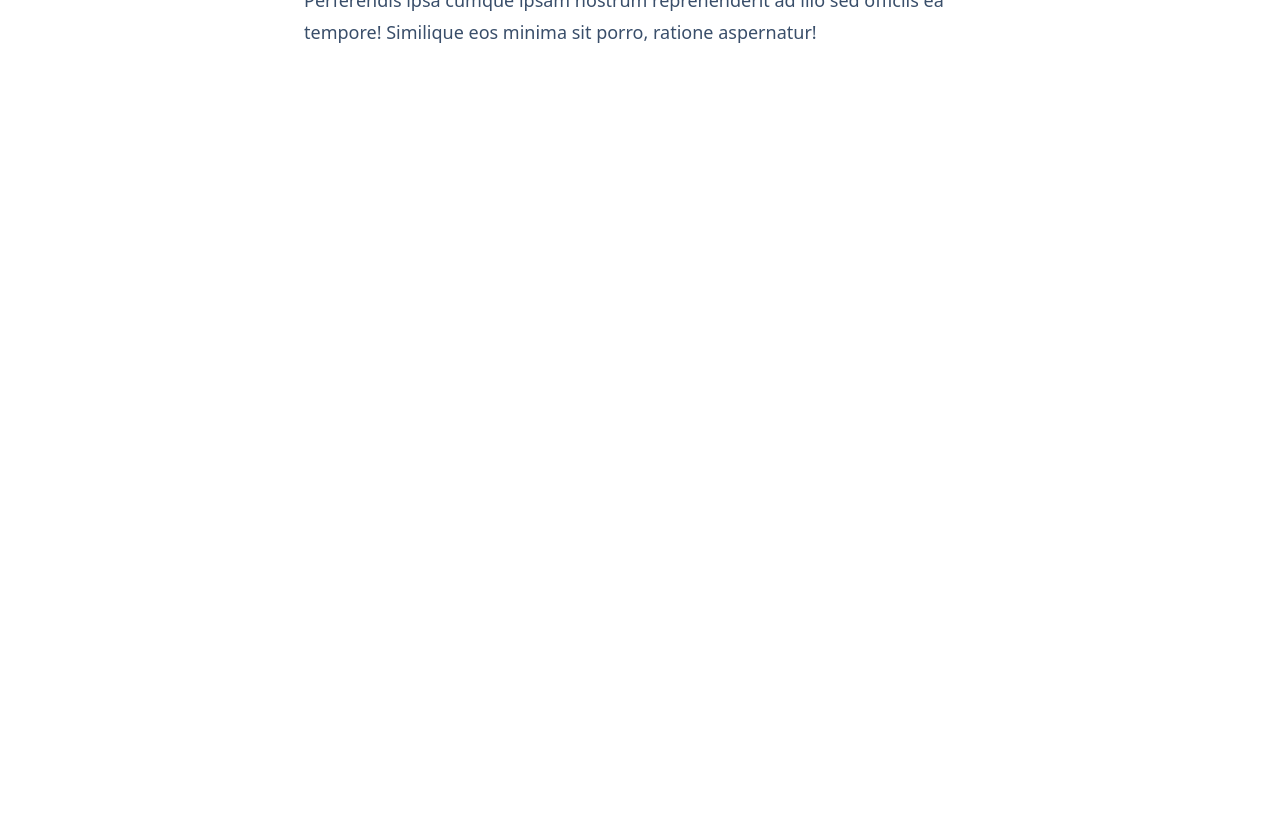
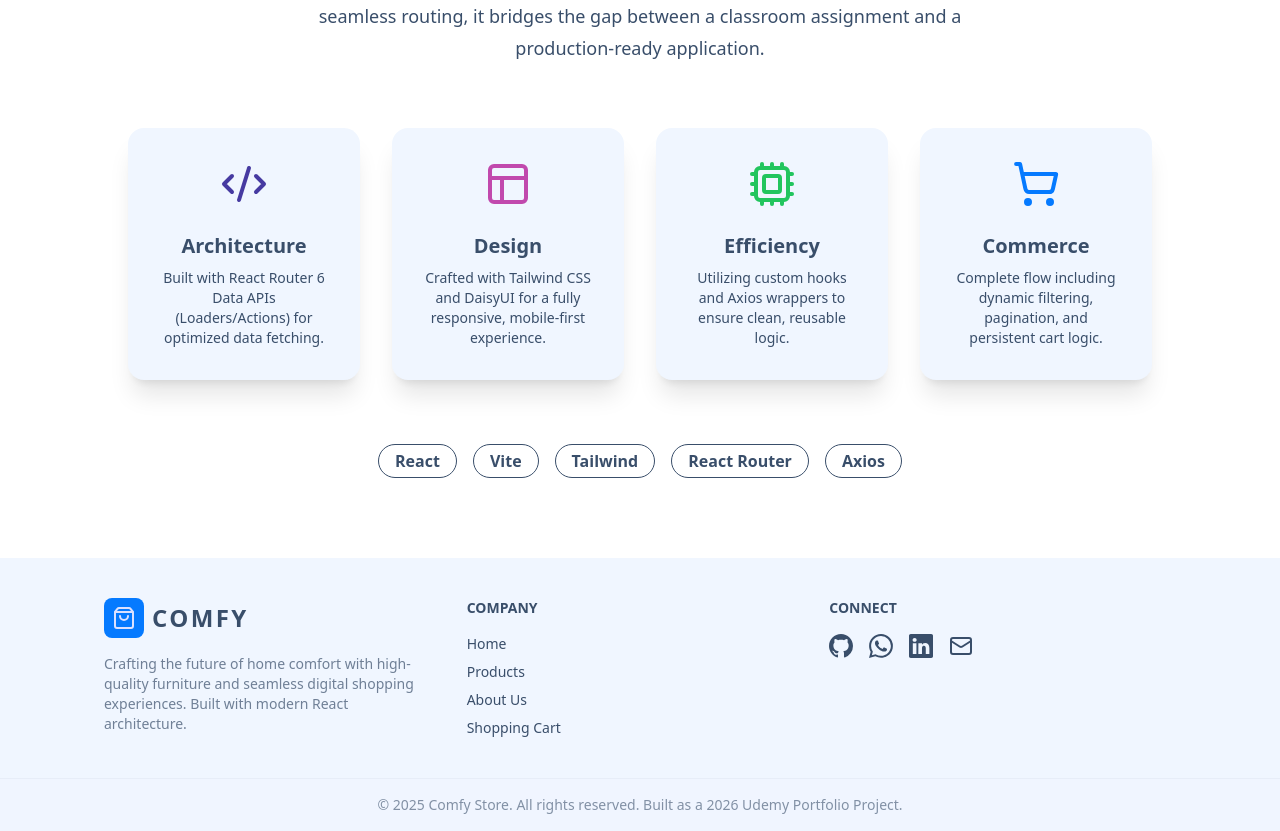
Before and after one commit to Rethabile2004/comfy-store-react.js, a React (Vite) app: page /about in a window 1280 px wide. Shown: the part 360-1191 px from the top of the page. Before the commit the page ends 800 px from the top, so only its background shows below. Built offline with nearby package versions, Linux system fonts and the light colour scheme.

Commit message:
add a forest and finalize UI

```diff
--- a/index.html
+++ b/index.html
@@ -1,5 +1,5 @@
 <!doctype html>
-<html lang="en" data-theme="dracula">
+<html lang="en" data-theme="forest">
   <head>
     <meta charset="UTF-8" />
     <link rel="icon" type="image/svg+xml" href="/vite.svg" />
--- a/package.json
+++ b/package.json
@@ -15,6 +15,7 @@
     "@tanstack/react-query-devtools": "^4.32.6",
     "axios": "^1.4.0",
     "dayjs": "^1.11.9",
+    "lucide-react": "^0.562.0",
     "react": "^18.2.0",
     "react-dom": "^18.2.0",
     "react-icons": "^4.10.1",
@@ -28,7 +29,7 @@
     "@types/react-dom": "^18.2.7",
     "@vitejs/plugin-react": "^4.0.3",
     "autoprefixer": "^10.4.15",
-    "daisyui": "^3.5.1",
+    "daisyui": "^5.5.14",
     "eslint": "^8.45.0",
     "eslint-plugin-react": "^7.32.2",
     "eslint-plugin-react-hooks": "^4.6.0",
--- /dev/null
+++ b/src/components/Footer.tsx
@@ -0,0 +1,61 @@
+import { Github, Twitter, Linkedin, Mail, ShoppingBag } from 'lucide-react';
+import { BsGithub, BsLinkedin, BsWhatsapp } from 'react-icons/bs';
+import { Link } from 'react-router-dom';
+
+const Footer = () => {
+  const currentYear = new Date().getFullYear();
+
+  return (
+    <footer className='bg-base-200 text-base-content mt-15'>
+      <div className='footer p-10 align-element grid-cols-1 md:grid-cols-3'>
+        <aside>
+          <div className='flex items-center gap-2 mb-2'>
+            <div className='bg-primary p-2 rounded-lg'>
+              <ShoppingBag className='text-primary-content w-6 h-6' />
+            </div>
+            <span className='text-2xl font-bold tracking-widest uppercase'>
+              Comfy
+            </span>
+          </div>
+          <p className='max-w-xs opacity-70'>
+            Crafting the future of home comfort with high-quality furniture and
+            seamless digital shopping experiences. Built with modern React architecture.
+          </p>
+        </aside>
+
+        <div>
+          <span className='footer-title opacity-100'>Company</span>
+          <Link to='/' className='link link-hover'>Home</Link>
+          <Link to='/products' className='link link-hover'>Products</Link>
+          <Link to='/about' className='link link-hover'>About Us</Link>
+          <Link to='/cart' className='link link-hover'>Shopping Cart</Link>
+        </div>
+        <div>
+          <span className='footer-title opacity-100'>Connect</span>
+          <div className='grid grid-flow-col gap-4'>
+            <a href='https://github.com/Rethabile2004' target='_blank' className='hover:text-primary transition-colors'>
+              <BsGithub size={24} />
+            </a>
+            <a href='https://wa.me/27752626847'target='_blank' className='hover:text-primary transition-colors'>
+              <BsWhatsapp size={24} />
+            </a>
+            <a href='https://www.linkedin.com/in/rethabile-eric-siase-6199a131a' target='_blank' className='hover:text-primary transition-colors'>
+              <BsLinkedin size={24} />
+            </a>
+            <a href='ericksiase375@gmail.com' className='hover:text-primary transition-colors'>
+              <Mail size={24} />
+            </a>
+          </div>
+        </div>
+      </div>
+
+      <div className='footer footer-center p-4 border-t border-base-300 bg-base-200 text-base-content opacity-60'>
+        <aside>
+          <p>© {currentYear} Comfy Store. All rights reserved. Built as a 2026 Udemy Portfolio Project.</p>
+        </aside>
+      </div>
+    </footer>
+  );
+};
+
+export default Footer;
--- a/src/components/Hero.jsx
+++ b/src/components/Hero.jsx
@@ -4,6 +4,7 @@ import hero1 from '../assets/hero1.webp';
 import hero2 from '../assets/hero2.webp';
 import hero3 from '../assets/hero3.webp';
 import hero4 from '../assets/hero4.webp';
+import { BsGithub } from 'react-icons/bs';
 
 const carouselImages = [hero1, hero2, hero3, hero4];
 
@@ -12,16 +13,17 @@ const Hero = () => {
     <div className='grid lg:grid-cols-2 gap-24 items-center'>
       <div>
         <h1 className='max-w-2xl text-4xl font-bold tracking-tight sm:text-6xl'>
-          We are changing the way people shop
+          Discover a Smarter Way to Shop
         </h1>
         <p className='mt-8 max-w-xl text-lg leading-8'>
-          Lorem ipsum, dolor sit amet consectetur adipisicing elit. Tempore
-          repellat explicabo enim soluta temporibus asperiores aut obcaecati
-          perferendis porro nobis.
+          Experience curated collections, seamless navigation, and a shopping journey designed around you. From timeless interiors to everyday essentials, we bring style and simplicity together—so you can focus on what truly matters.
         </p>
-        <div className='mt-10'>
+        <div className='mt-10 flex gap-x-3'>
           <Link to='/products' className='btn btn-primary'>
             Our Products
+          </Link>
+          <Link to='https://github.com/Rethabile2004/comfy-store-react.js' className='btn btn-secondary'>
+            <BsGithub /> Github
           </Link>
         </div>
       </div>
--- a/src/features/user/userSlice.js
+++ b/src/features/user/userSlice.js
@@ -3,7 +3,7 @@ import { toast } from 'react-toastify';
 
 const themes = {
   winter: 'winter',
-  dracula: 'dracula',
+  forest: 'forest',
 };
 
 const getUserFromLocalStorage = () => {
@@ -36,8 +36,8 @@ const userSlice = createSlice({
       toast.success('Logged out successfully');
     },
     toggleTheme: (state) => {
-      const { dracula, winter } = themes;
-      state.theme = state.theme === dracula ? winter : dracula;
+      const { forest, winter } = themes;
+      state.theme = state.theme === forest ? winter : forest;
       document.documentElement.setAttribute('data-theme', state.theme);
       localStorage.setItem('theme', state.theme);
     },
--- a/src/pages/About.jsx
+++ b/src/pages/About.jsx
@@ -1,6 +1,8 @@
+import { Code2, ShoppingCart, Layout, Cpu } from 'lucide-react';
+
 const About = () => {
   return (
-    <>
+    <section className='align-element'>
       <div className='flex flex-wrap gap-2 sm:gap-x-6 items-center justify-center'>
         <h1 className='text-4xl font-bold leading-none tracking-tight sm:text-6xl'>
           We love
@@ -13,13 +15,56 @@ const About = () => {
           </div>
         </div>
       </div>
-      <p className='mt-6 text-lg leading-8 max-w-2xl mx-auto'>
-        Lorem ipsum dolor sit amet, consectetur adipisicing elit. Tempore quae
-        quam blanditiis vitae, dolor non eveniet ipsum voluptatibus, quia optio
-        aut! Perferendis ipsa cumque ipsam nostrum reprehenderit ad illo sed
-        officiis ea tempore! Similique eos minima sit porro, ratione aspernatur!
+
+      <p className='mt-10 text-lg leading-8 max-w-2xl mx-auto text-center'>
+        This project is a high-performance E-commerce frontend built to demonstrate mastery of
+        modern React patterns. From complex state management to seamless routing, it
+        bridges the gap between a classroom assignment and a production-ready application.
       </p>
-    </>
+
+      <div className='mt-16 grid gap-8 md:grid-cols-2 lg:grid-cols-4'>
+
+        <div className='card bg-base-200 shadow-xl transition-transform duration-300 hover:-translate-y-2'>
+          <div className='card-body items-center text-center'>
+            <Code2 className='w-12 h-12 text-secondary' />
+            <h2 className='card-title mt-4'>Architecture</h2>
+            <p className='text-sm'>Built with React Router 6 Data APIs (Loaders/Actions) for optimized data fetching.</p>
+          </div>
+        </div>
+
+        <div className='card bg-base-200 shadow-xl transition-transform duration-300 hover:-translate-y-2'>
+          <div className='card-body items-center text-center'>
+            <Layout className='w-12 h-12 text-accent' />
+            <h2 className='card-title mt-4'>Design</h2>
+            <p className='text-sm'>Crafted with Tailwind CSS and DaisyUI for a fully responsive, mobile-first experience.</p>
+          </div>
+        </div>
+
+        <div className='card bg-base-200 shadow-xl transition-transform duration-300 hover:-translate-y-2'>
+          <div className='card-body items-center text-center'>
+            <Cpu className='w-12 h-12 text-green-500' />
+            <h2 className='card-title mt-4'>Efficiency</h2>
+            <p className='text-sm'>Utilizing custom hooks and Axios wrappers to ensure clean, reusable logic.</p>
+          </div>
+        </div>
+
+        <div className='card bg-base-200 shadow-xl transition-transform duration-300 hover:-translate-y-2'>
+          <div className='card-body items-center text-center'>
+            <ShoppingCart className='w-12 h-12 text-primary' />
+            <h2 className='card-title mt-4'>Commerce</h2>
+            <p className='text-sm'>Complete flow including dynamic filtering, pagination, and persistent cart logic.</p>
+          </div>
+        </div>
+      </div>
+      <div className='mt-16 flex flex-wrap justify-center gap-4'>
+        {['React', 'Vite', 'Tailwind', 'React Router', 'Axios'].map((tech) => (
+          <span key={tech} className='badge badge-outline badge-lg p-4 font-semibold'>
+            {tech}
+          </span>
+        ))}
+      </div>
+    </section>
   );
 };
+
 export default About;
--- a/src/pages/HomeLayout.jsx
+++ b/src/pages/HomeLayout.jsx
@@ -1,5 +1,6 @@
 import { Outlet, useNavigation } from 'react-router-dom';
 import { Header, Navbar, Loading } from '../components';
+import Footer from '../components/Footer';
 const HomeLayout = () => {
   const navigation = useNavigation();
   const isPageLoading = navigation.state === 'loading';
@@ -14,6 +15,7 @@ const HomeLayout = () => {
           <Outlet />
         </section>
       )}
+      <Footer/>
     </>
   );
 };
--- a/src/pages/Orders.jsx
+++ b/src/pages/Orders.jsx
@@ -1,4 +1,4 @@
-import { redirect, useLoaderData } from 'react-router-dom';
+import { Link, redirect, useLoaderData } from 'react-router-dom';
 import { toast } from 'react-toastify';
 import { customFetch } from '../utils';
 import {
@@ -6,6 +6,7 @@ import {
   ComplexPaginationContainer,
   SectionTitle,
 } from '../components';
+import { PackageOpen } from 'lucide-react';
 
 const ordersQuery = (params, user) => {
   return {
@@ -56,7 +57,23 @@ export const loader =
 const Orders = () => {
   const { meta } = useLoaderData();
   if (meta.pagination.total < 1) {
-    return <SectionTitle text='please make an order' />;
+    return (
+      <section className='flex flex-col items-center justify-center text-center'>
+        <div className='bg-base-200 p-8 rounded-full mb-6'>
+          <PackageOpen className='w-20 h-20 text-primary opacity-80' />
+        </div>
+        <h2 className='text-3xl font-bold tracking-tight'>No orders found</h2>
+        <p className='mt-4 text-lg text-base-content/70 max-w-md'>
+          It looks like you haven't placed any orders yet. Start exploring our
+          collection and find the perfect pieces for your home!
+        </p>
+        <div className='mt-10'>
+          <Link to='/products' className='btn btn-primary btn-wide'>
+            Start Shopping
+          </Link>
+        </div>
+      </section>
+    );
   }
   return (
     <>
--- a/tailwind.config.cjs
+++ b/tailwind.config.cjs
@@ -6,6 +6,6 @@ export default {
   },
   plugins: [require('@tailwindcss/typography'), require('daisyui')],
   daisyui: {
-    themes: ['winter', 'dracula'],
+    themes: ['winter', 'forest'],
   },
-}
+};
```
Also changed, not shown: src/pages/Cart.jsx (+26 -2 lines), src/pages/Checkout.jsx (+26 -2 lines), 1 other file (tests, documents, lock files or other folders). Lines whose indentation alone changed are shown as unchanged.
